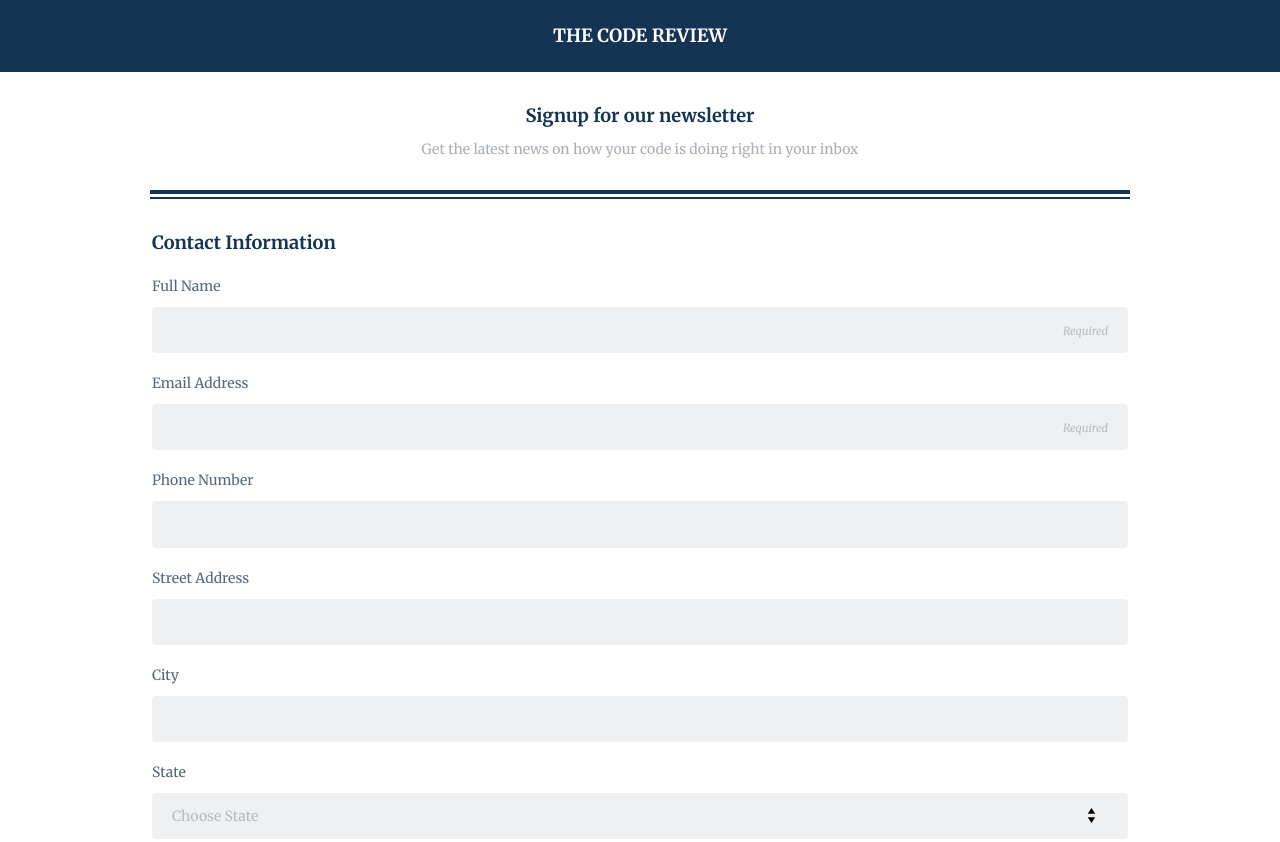
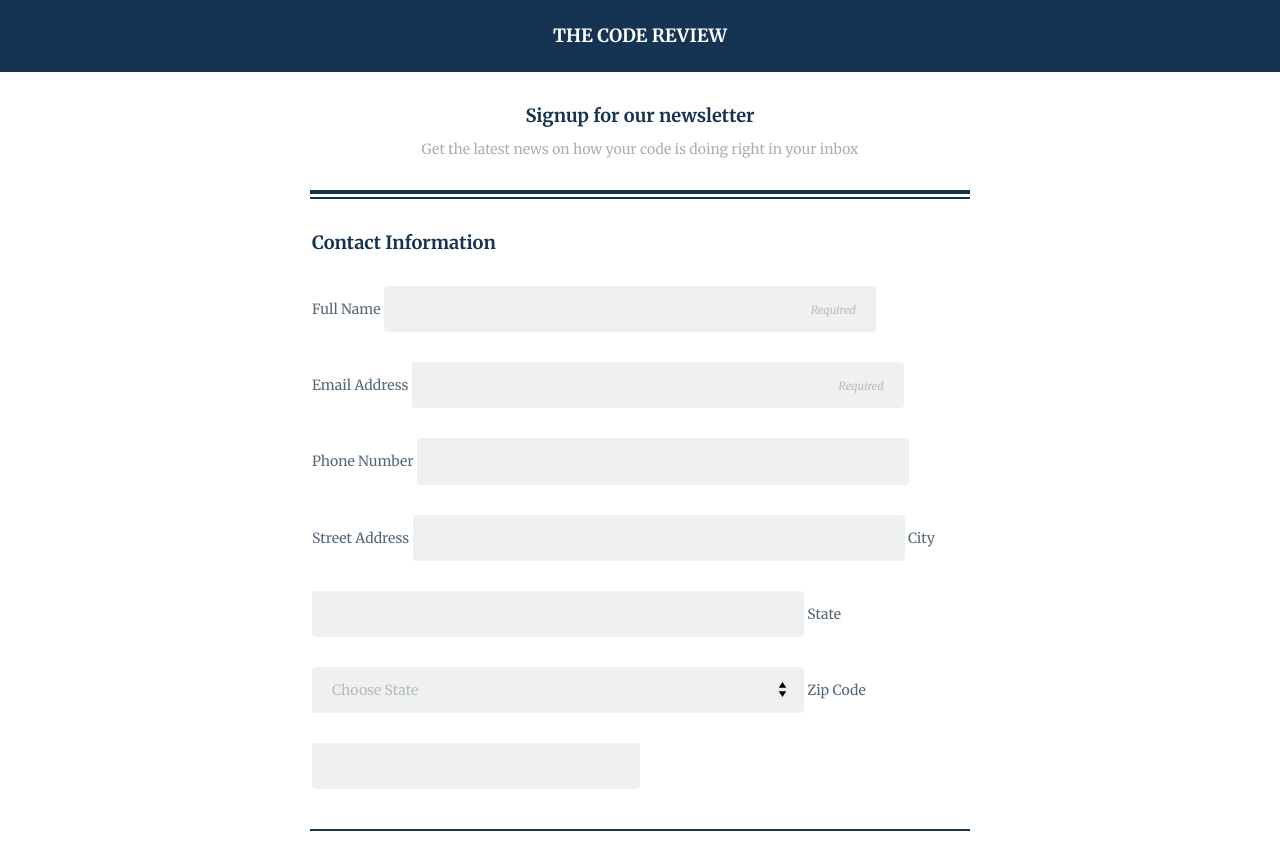
Before and after one commit to mdcrowson/online-registration-form, a plain HTML site: page index.html in a window 1280 px wide. Shown: the top 842 px of the page. Drawn offline with Linux system fonts and the light colour scheme.

Commit message:
Began Media Queries

```diff
--- a/css/style.css
+++ b/css/style.css
@@ -20,7 +20,7 @@ main {
 }
 
 .wrapper {
-    max-width: 1020px;
+    max-width: 700px;
     margin: 0 auto;
     margin-bottom: 200px;
 }
@@ -176,5 +176,13 @@ hr:first-child {
 /* ---------- Media Queries ---------- */
 
 @media (min-width: 768px) {
+    label {
+        display: inline-block;
+    }
 
+    input:not([type='checkbox'],[type='radio']),
+    select,
+    textarea {
+        width: 75%;
+    }
 }
```
